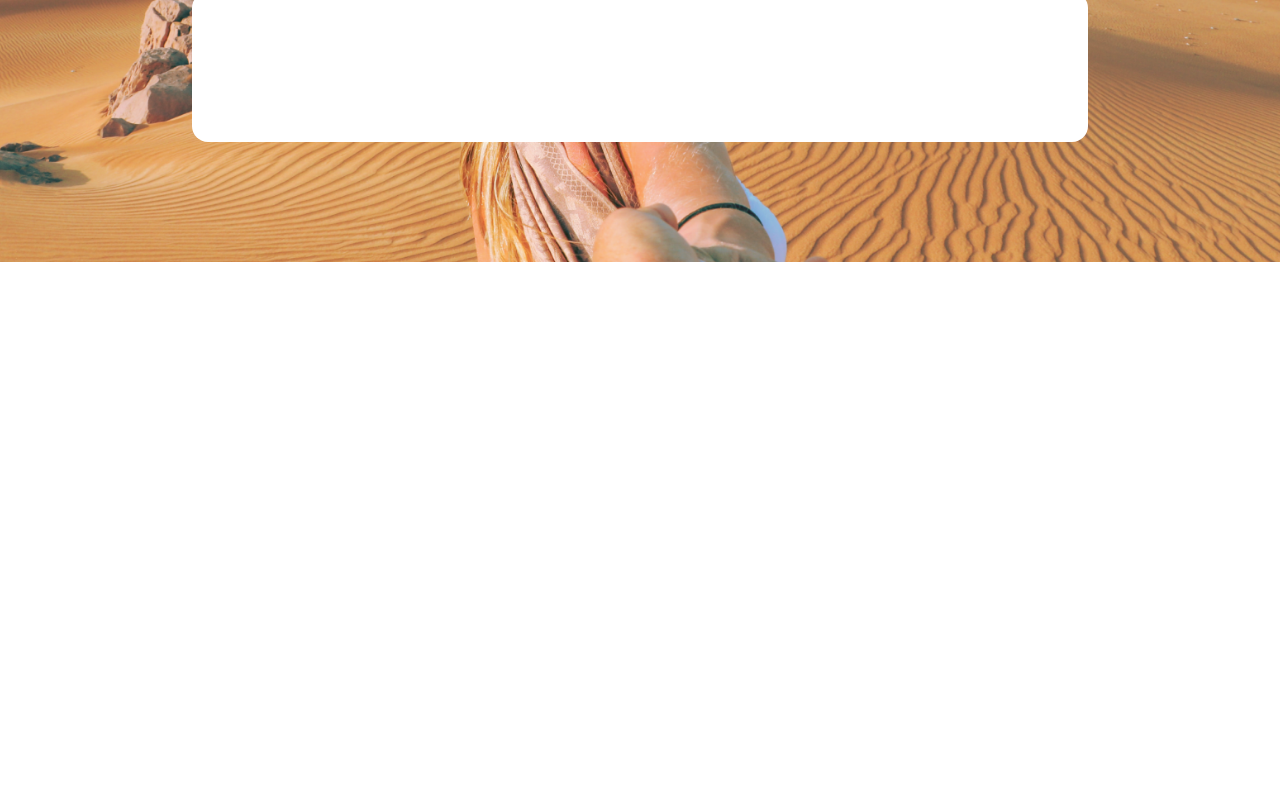
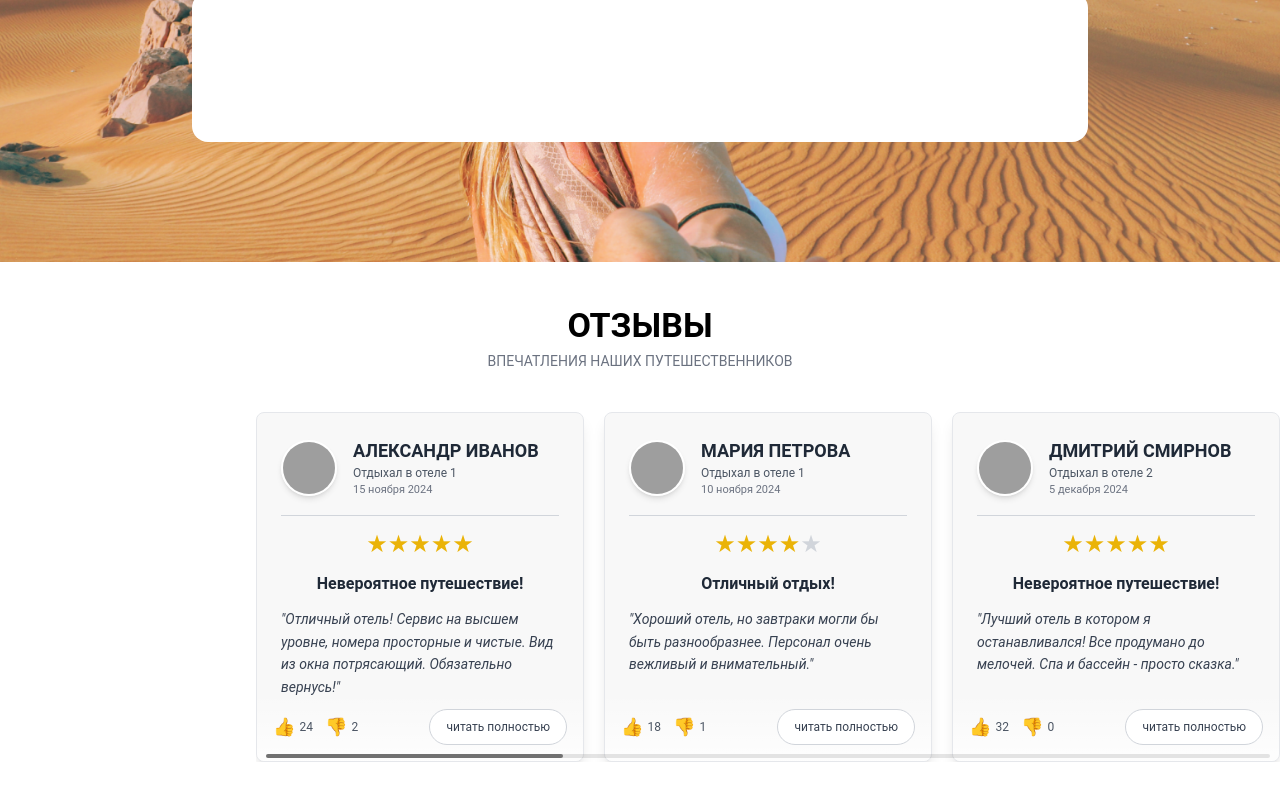
Before and after one commit to Avrora01/Shop, a React (Vite) app: page / in a window 1280 px wide. Shown: the part 2528-3328 px from the top of the page. Built offline with nearby package versions, Linux system fonts and the light colour scheme; data requests are answered from the project's data file; grey boxes are pictures that could not be loaded.

Commit message:
add revieus components

```diff
--- a/src/App.tsx
+++ b/src/App.tsx
@@ -11,12 +11,13 @@ import "swiper/css/pagination";
 import "swiper/css";
 import "swiper/css/scrollbar";
 import { useEffect, useRef, useState } from "react";
-import type { CardType, HotelType } from "./types/cardType";
+import type { CardType, HotelType, HotelReviewType } from "./types/cardType";
 import { Swiper as SwiperType } from "swiper";
 
 const App = () => {
   const [tourCards, setTourCards] = useState<CardType[]>([]);
   const [hotels, setHotels] = useState<HotelType[]>([]);
+  const [reviews, setReviews] = useState<HotelReviewType[]>([]);
   const swiperRef = useRef<SwiperType | null>(null);
 
   useEffect(() => {
@@ -24,25 +25,29 @@ const App = () => {
       .then((res) => res.json())
       .then((data) => setTourCards(data));
   }, []);
+
   useEffect(() => {
     fetch("http://localhost:3001/hotels")
       .then((res) => res.json())
       .then((data) => setHotels(data));
   }, []);
 
-  // Используем useEffect для переключения на средний слайд после загрузки данных
   useEffect(() => {
-    if (tourCards.length > 0 && swiperRef.current) {
-      const middleIndex = Math.floor(tourCards.length / 2);
-      swiperRef.current.slideTo(middleIndex);
-    }
-  }, [tourCards]);
+    fetch("http://localhost:3001/hotelReviews")
+      .then((res) => res.json())
+      .then((data) => setReviews(data.hotelReviews || data));
+  }, []);
+
   useEffect(() => {
     if (hotels.length > 0 && swiperRef.current) {
       const middleIndex = Math.floor(hotels.length / 2);
       swiperRef.current.slideTo(middleIndex);
     }
   }, [hotels]);
+
+  // Массив цветов для фона карточек отзывов
+
+
   return (
     <>
       <div className="">
@@ -205,8 +210,8 @@ const App = () => {
         </div>
       </div>
 
-      <div className=" overflow-hidden min-h-[800px] bg-[#F8F8F8]">
-        <div className="pt-[4%]">
+      <div className="overflow-hidden min-h-[800px] bg-[#F8F8F8]">
+        <div className="pt-[1%]">
           <h1 className="text-[34px] font-bold uppercase mb-2 text-center">
             Популярные отели
           </h1>
@@ -224,7 +229,6 @@ const App = () => {
             spaceBetween={100}
             onSwiper={(swiper) => {
               swiperRef.current = swiper;
-              // Если данные уже загружены, сразу переключаем на средний
               if (hotels.length > 0) {
                 const middleIndex = Math.floor(hotels.length / 2);
                 setTimeout(() => {
@@ -283,8 +287,144 @@ const App = () => {
         <div className="bg-white min-h-[150px] w-[70%] m-auto rounded-2xl"></div>
       </div>
 
+      {/* СЕКЦИЯ: Отзывы путешественников */}
       <div className="min-h-[600px]">
 
+        <div className="pt-[3%]">
+          <h1 className="text-[34px] font-bold uppercase text-center">
+            ОТЗЫВЫ
+          </h1>
+          <h2 className="text-center text-[14px] text-gray-500 uppercase mb-10">
+            ВПЕЧАТЛЕНИЯ НАШИХ ПУТЕШЕСТВЕННИКОВ
+          </h2>
+        </div>
+
+        {/* Swiper для отзывов */}
+        <div className="w-[80%] ml-auto mt-[3%]">
+          <Swiper
+            spaceBetween={20}
+            slidesPerView={3}
+            modules={[Scrollbar]}
+            scrollbar={{
+              draggable: true,
+              hide: false,
+              snapOnRelease: true,
+            }}
+            breakpoints={{
+              320: {
+                slidesPerView: 1,
+                spaceBetween: 10,
+              },
+              768: {
+                slidesPerView: 2,
+                spaceBetween: 15,
+              },
+              1024: {
+                slidesPerView: 3,
+                spaceBetween: 20,
+              },
+            }}
+          >
+            {reviews.map((review) => (
+              <SwiperSlide key={review.id}>
+                {/* Карточка отзыва с цветным фоном */}
+                <div
+                  className={`relative rounded-lg bg-[#F8F8F8] shadow-lg overflow-hidden hover:shadow-xl transition-shadow duration-300 border border-gray-200 h-[350px] w-full`}
+                >
+                  {/* Верхняя часть с информацией о пользователе */}
+                  <div className="p-6">
+                    {/* Аватар пользователя */}
+                    <div className="flex items-center gap-4 mb-4">
+                      <div className="w-14 h-14 rounded-full overflow-hidden border-2 border-white shadow-md">
+                        <img
+                          src={review.userAvatar}
+                          alt={review.userName}
+                          className="w-full h-full object-cover"
+                        />
+                      </div>
+                      <div>
+                        <h1 className="text-[18px] font-bold text-gray-800 uppercase">
+                          {review.userName}
+                        </h1>
+                        <p className="text-[12px] text-gray-600">
+                          Отдыхал в отеле {review.hotelId}
+                        </p>
+                        <p className="text-[11px] text-gray-500">
+                          {review.date}
+                        </p>
+                      </div>
+                    </div>
+
+                    {/* Разделитель */}
+                    <div className="border-t border-gray-300 my-3"></div>
+
+                    {/* Звезды рейтинга */}
+                    <div className="flex justify-center mb-3">
+                      {[...Array(5)].map((_, i) => (
+                        <span
+                          key={i}
+                          className={`text-2xl ${
+                            i < review.rating
+                              ? "text-yellow-500"
+                              : "text-gray-300"
+                          }`}
+                        >
+                          ★
+                        </span>
+                      ))}
+                    </div>
+
+                    {/* Заголовок отзыва */}
+                    <h3 className="text-[16px] font-semibold text-gray-800 text-center mb-3">
+                      {review.rating === 5
+                        ? "Невероятное путешествие!"
+                        : review.rating === 4
+                        ? "Отличный отдых!"
+                        : "Хороший отель"}
+                    </h3>
+
+                    {/* Текст отзыва */}
+                    <div className="h-[120px] overflow-hidden">
+                      <p className="text-[14px] text-gray-700 leading-relaxed italic">
+                        "
+                        {review.comment.length > 150
+                          ? review.comment.substring(0, 150) + "..."
+                          : review.comment}
+                        "
+                      </p>
+                    </div>
+                  </div>
+
+                  {/* Нижняя часть с кнопкой и лайками */}
+                  <div className="absolute bottom-0 left-0 right-0 p-4 bg-gradient-to-t from-white/80 to-transparent">
+                    <div className="flex items-center justify-between">
+                      {/* Лайки и дизлайки */}
+                      <div className="flex gap-3">
+                        <div className="flex items-center gap-1">
+                          <span className="text-green-600 text-lg">👍</span>
+                          <span className="text-[12px] text-gray-600">
+                            {review.likes}
+                          </span>
+                        </div>
+                        <div className="flex items-center gap-1">
+                          <span className="text-red-600 text-lg">👎</span>
+                          <span className="text-[12px] text-gray-600">
+                            {review.dislikes}
+                          </span>
+                        </div>
+                      </div>
+
+                      {/* Кнопка */}
+                      <button className="text-[12px] bg-white border border-gray-300 px-4 py-2 rounded-full hover:bg-gray-50 hover:border-gray-400 transition text-gray-700">
+                        читать полностью
+                      </button>
+                    </div>
+                  </div>
+                </div>
+              </SwiperSlide>
+            ))}
+          </Swiper>
+        </div>
       </div>
     </>
   );
```
